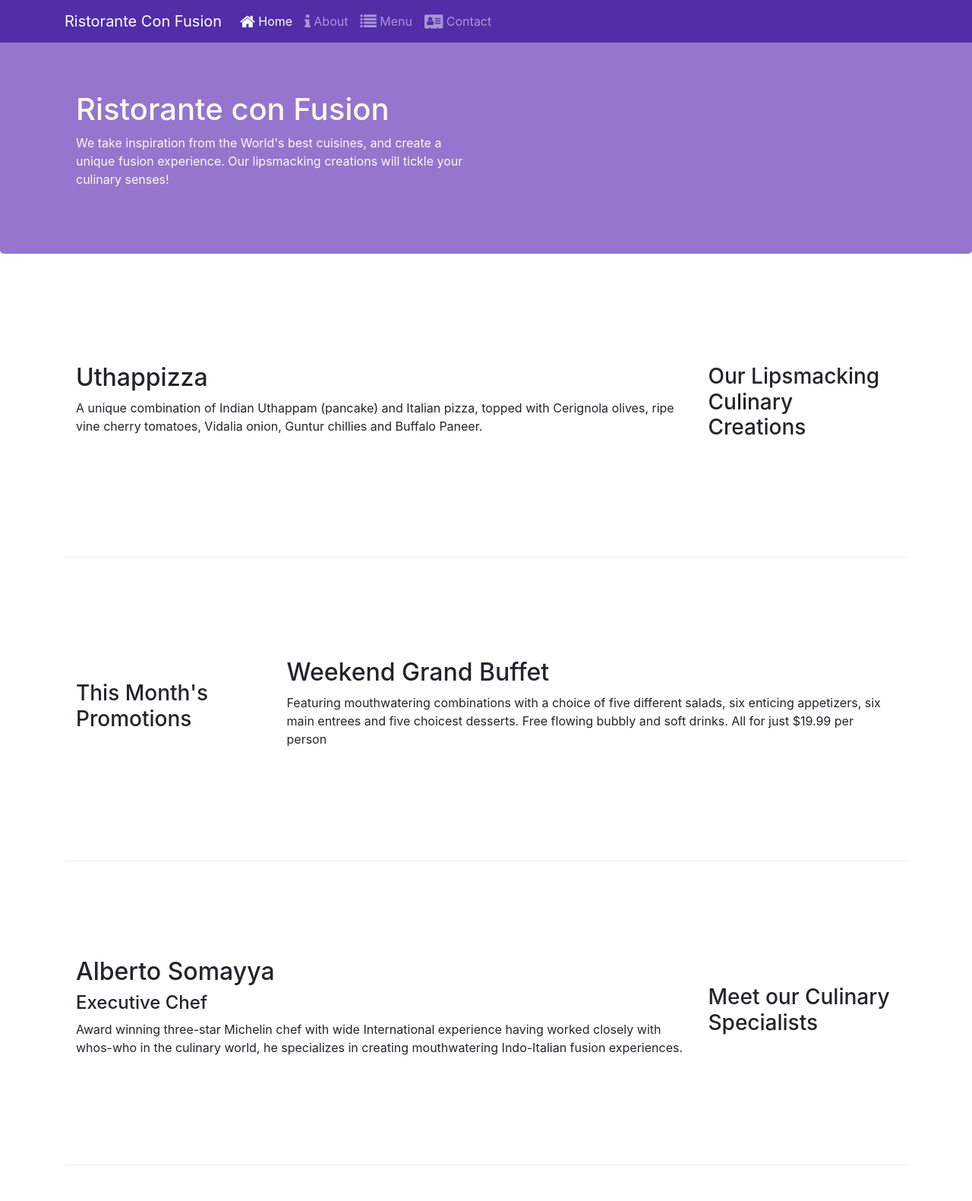
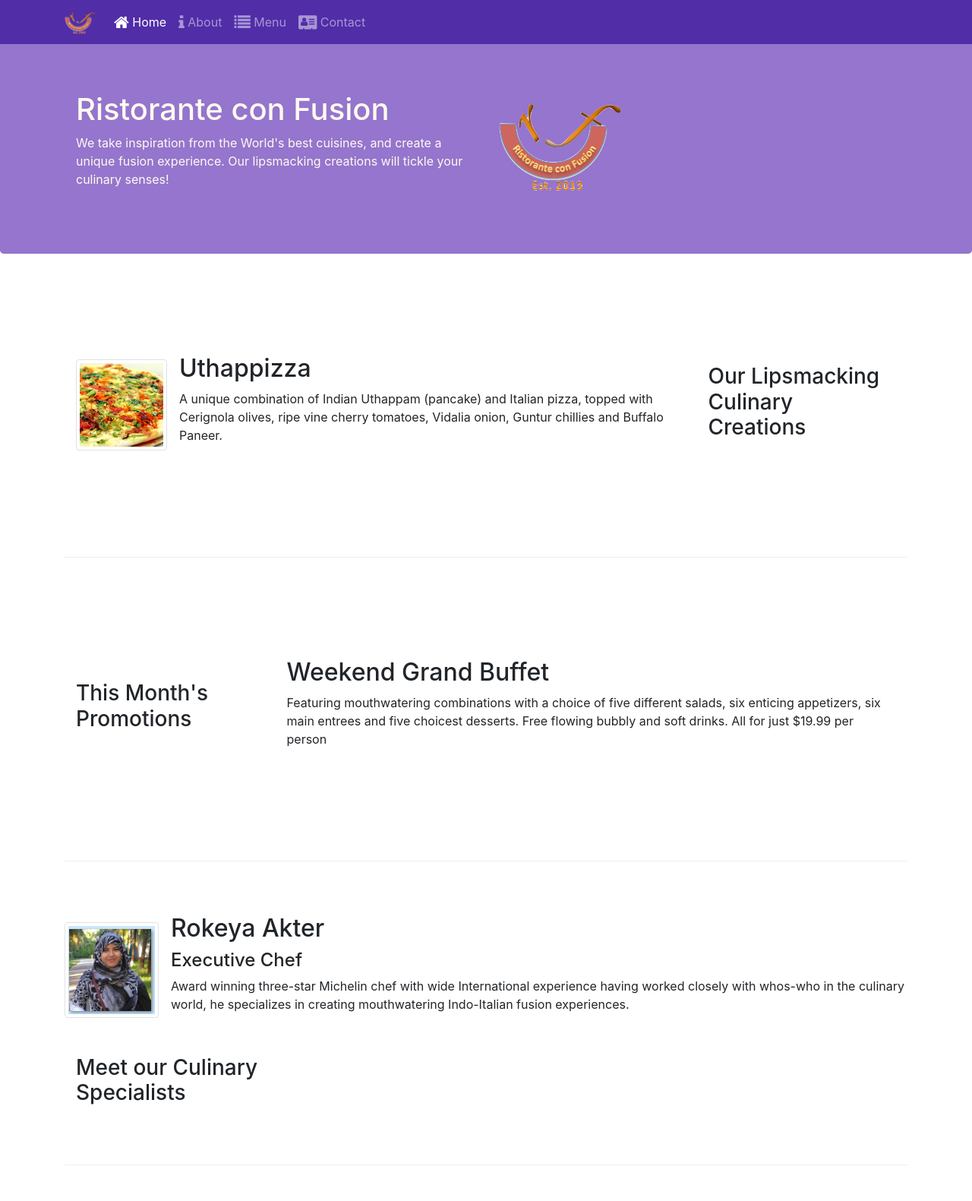
Before and after one commit to rokeya160210/conFusion, a website: page index.html in a window 1280 px wide. Shown: the top 1581 px of the page at 76% size. Drawn offline with nearby package versions, Linux system fonts and the light colour scheme.

Commit message:
Images & media

```diff
--- a/index.html
+++ b/index.html
@@ -18,7 +18,7 @@
 <body>
     <nav class="navbar navbar-dark navbar-expand-sm  fixed-top">
         <div class="container">
-           <a class="navbar-brand" href="./index.html">Ristorante Con Fusion</a>
+           <a class="navbar-brand" href="./index.html"><img src="img/logo.png" height="30" width="41"></a></a>
                 <ul class="navbar-nav mr-auto">
                     <li class="nav-item active"><a class="nav-link" href="#"><span class="fa fa-home fa-lg"></span> Home</a></li>
                     <li class="nav-item"><a class="nav-link" href="./aboutus.html"><span class="fa fa-info fa-lg"></span> About</a></li>
@@ -35,7 +35,8 @@
                     <h1>Ristorante con Fusion</h1>
                     <p>We take inspiration from the World's best cuisines, and create a unique fusion experience. Our lipsmacking creations will tickle your culinary senses!</p>
                 </div>
-                <div class="col-12 col-sm">
+                <div class="col-12 col-sm align-self-center">
+                    <img src="img/logo.png" class="img-fluid">
                 </div>
             </div>
         </div>
@@ -48,9 +49,20 @@
                 <h3>Our Lipsmacking Culinary Creations</h3>
             </div>
             <div class="col col-sm order-sm-first col-md">
-                <h2>Uthappizza</h2>
-                <p>A unique combination of Indian Uthappam (pancake) and Italian pizza, topped with Cerignola olives, ripe vine cherry tomatoes, Vidalia onion, Guntur chillies and Buffalo Paneer.</p>
-            </div>
+                <div class="media">
+                    <img class="d-flex mr-3 img-thumbnail align-self-center"
+                            src="img/uthappizza.png" alt="Uthappizza">
+                    <div class="media-body">
+                        <h2 class="mt-0">Uthappizza</h2>
+                        <p class="d-none d-sm-block">A unique combination of Indian Uthappam (pancake) and
+                            Italian pizza, topped with Cerignola olives, ripe vine
+                            cherry tomatoes, Vidalia onion, Guntur chillies and
+                            Buffalo Paneer.</p>
+                    </div>
+                </div>
+
+
+                </div>
         </div>
 
 
@@ -68,10 +80,18 @@
             <div class="col-12 col-sm-4 order-sm-last col-md-3">
                 <h3>Meet our Culinary Specialists</h3>
             </div>
-            <div class="col col-sm order-sm-first col-md">
-                <h2>Alberto Somayya</h2>
-                <h4>Executive Chef</h4>
-                <p class="d-none d-sm-block"> Award winning three-star Michelin chef with wide International experience having worked closely with whos-who in the culinary world, he specializes in creating mouthwatering Indo-Italian fusion experiences. </p>
+            <div class="media">
+                <img class="d-flex mr-3 img-thumbnail align-self-center"
+                        src="img/rokeya.PNG" alt="Rokeya Akter">
+                <div class="media-body">
+                    <h2 class="mt-0">Rokeya Akter</h2>
+                    <h4>Executive Chef</h4>
+                    <p class="d-none d-sm-block">Award winning three-star Michelin chef with wide
+                        International experience having worked closely with
+                        whos-who in the culinary world, he specializes in
+                        creating mouthwatering Indo-Italian fusion experiences.
+                        </p>
+                </div>
             </div>
         </div>
         <div class="row row-content">
```
Also changed, not shown: aboutus.html (+4 -3 lines), contactus.html (+3 -2 lines), img/rokeya.PNG (added).
